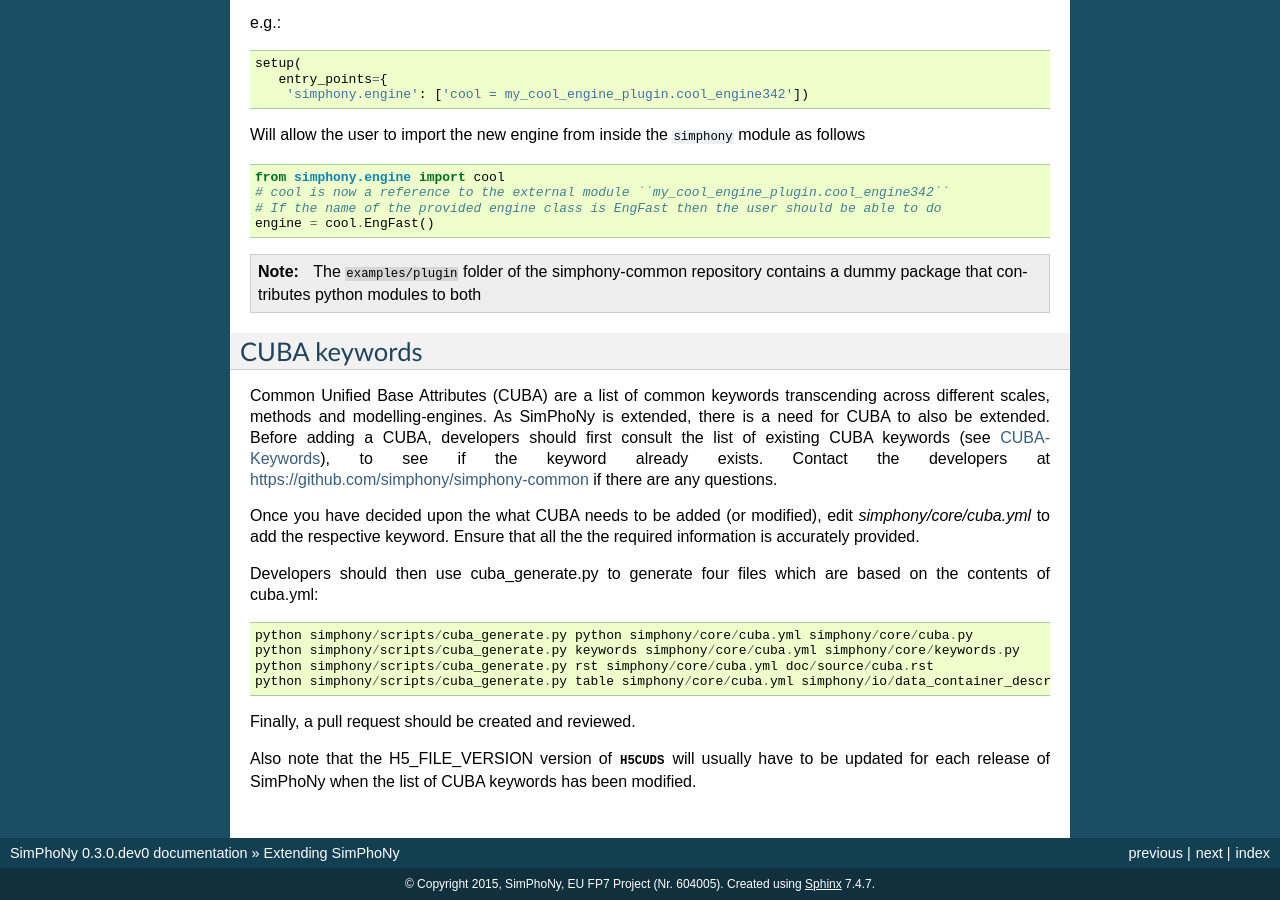
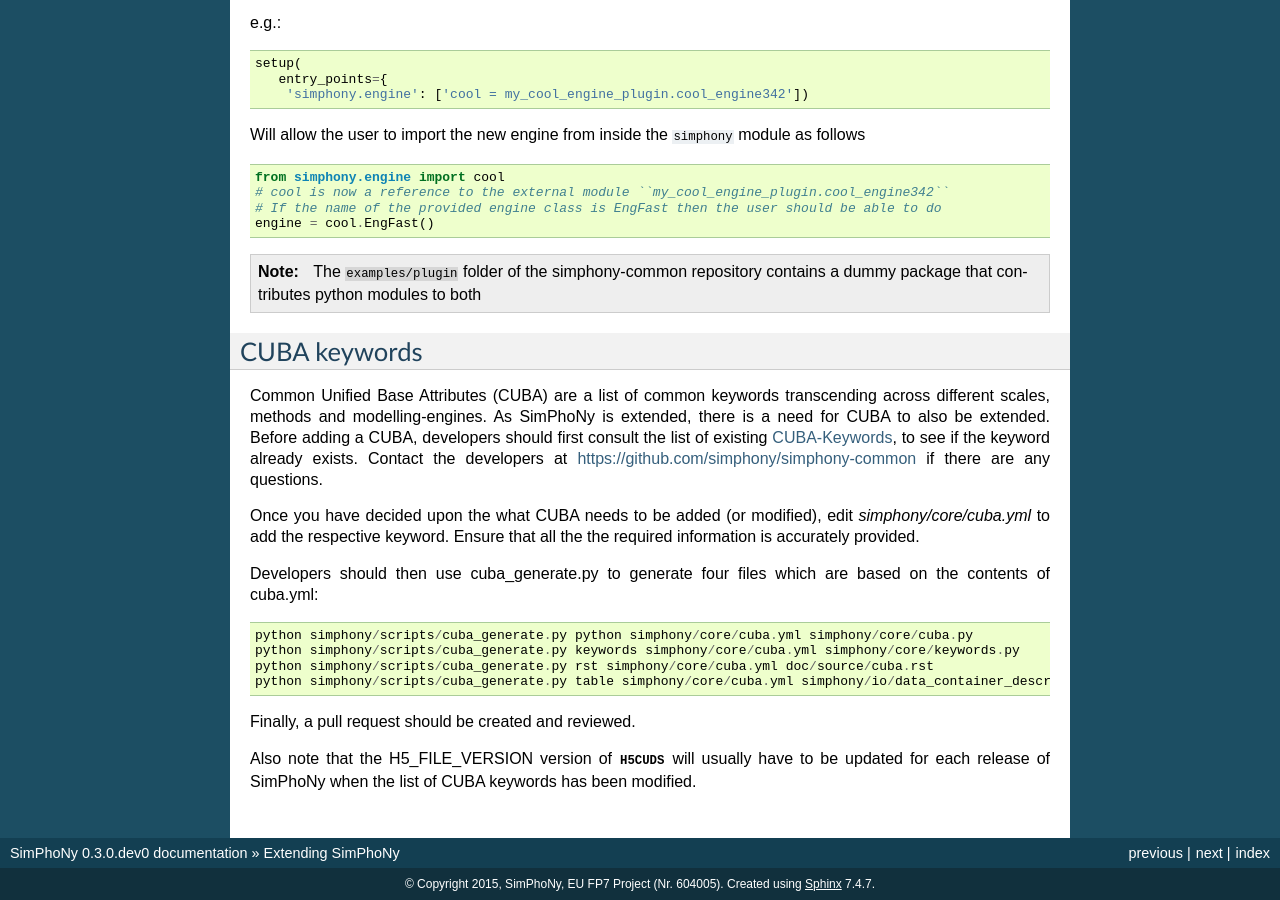
Before and after one commit to simphony/simphony-common, a Sphinx documentation site: the page built from doc/source/extending_simphony.rst, in a window 1280 px wide and 900 px high, scrolled down 573 px. Built offline with Sphinx 7.4.7, drawn with Linux system fonts in a browser that asks for light colours.

Commit message:
Fix text

```diff
--- a/doc/source/extending_simphony.rst
+++ b/doc/source/extending_simphony.rst
@@ -62,7 +62,7 @@
 Common Unified Base Attributes (CUBA) are a list of common keywords transcending
 across different scales, methods and modelling-engines. As SimPhoNy is extended,
 there is a need for CUBA to also be extended. Before adding a CUBA, developers
-should first consult the list of existing CUBA keywords (see :ref:`cuba-keywords`),
+should first consult the list of existing :ref:`cuba-keywords`,
 to see if the keyword already exists. Contact the developers at
 https://github.com/simphony/simphony-common if there are any questions.
 
```
